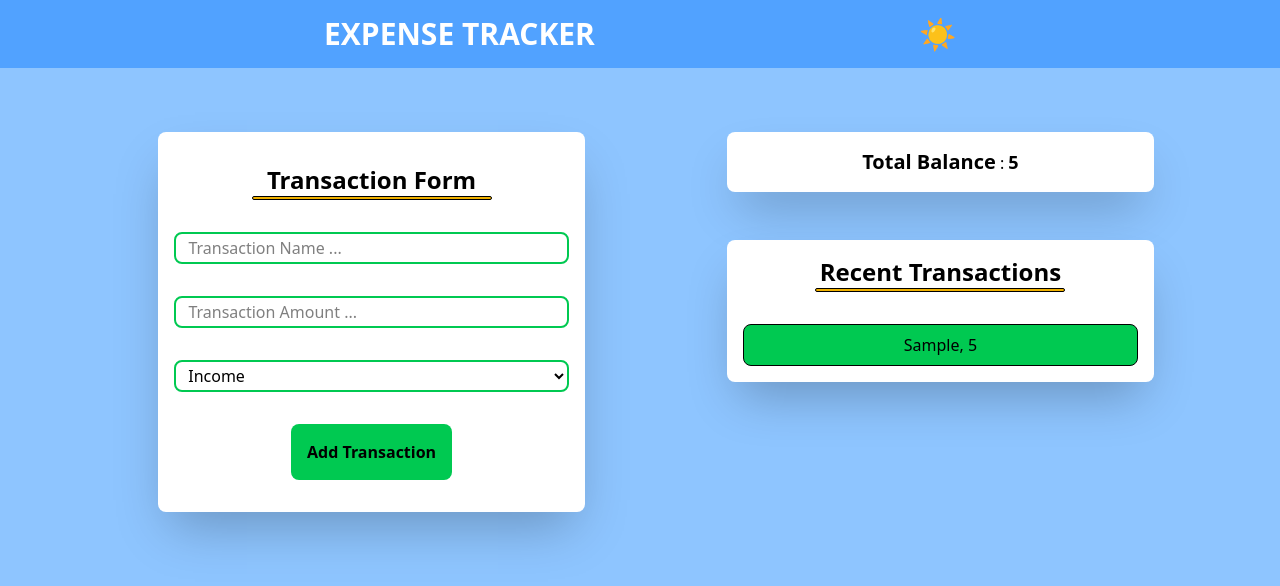
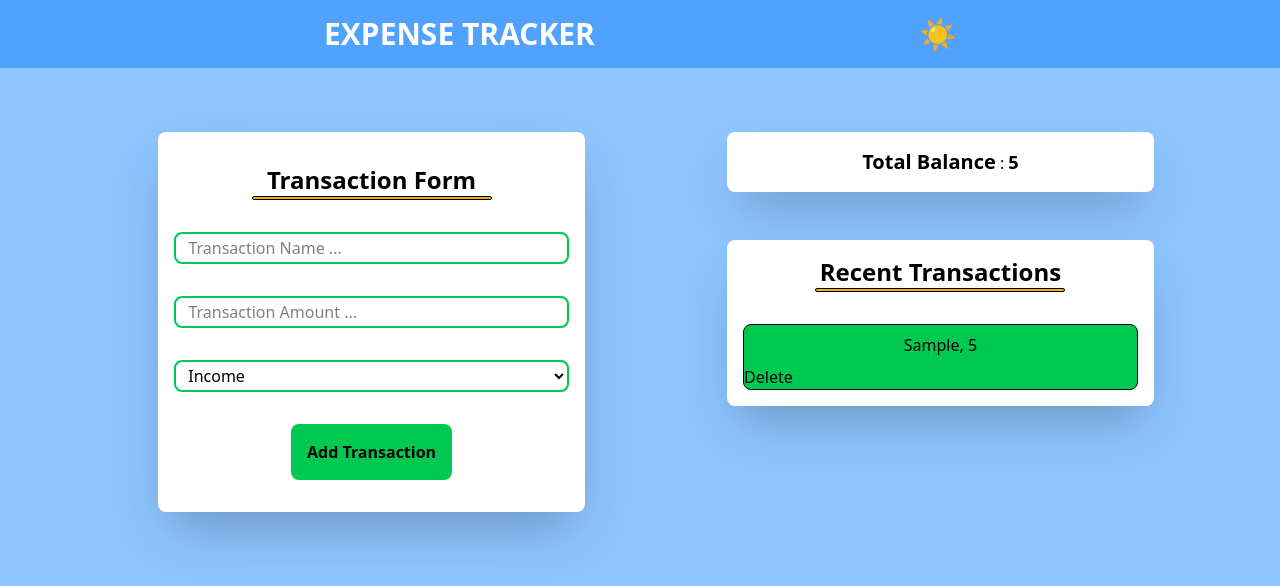
Before and after one commit to Dev-Garg-1/Expense-tracker, a React (Vite) app: page / in a window 1280 px wide. Both pictures are taken after typing "Sample", "5" into the empty fields and a click on the button "Add Transaction". Shown: the top 586 px of the page. Built offline with nearby package versions, Linux system fonts and the light colour scheme.

Commit message:
delete functionality added

```diff
--- a/package.json
+++ b/package.json
@@ -13,7 +13,8 @@
     "@tailwindcss/vite": "^4.1.3",
     "react": "^19.0.0",
     "react-dom": "^19.0.0",
-    "tailwindcss": "^4.1.3"
+    "tailwindcss": "^4.1.3",
+    "uuid": "^11.1.0"
   },
   "devDependencies": {
     "@eslint/js": "^9.21.0",
--- a/src/App.jsx
+++ b/src/App.jsx
@@ -12,6 +12,10 @@ function App() {
 
   function addTransaction(transaction) {
     setTransactions([...transactions, transaction])
+  }
+
+  function deleteTransaction(id) {
+    setTransactions(transactions.filter(transaction => transaction.id !== id));
   }
 
   useEffect(() => {
@@ -45,7 +49,7 @@ function App() {
         <Header />
         <div className='flex justify-evenly flex-wrap'>
           <TransactionForm onAddTransaction={addTransaction} />
-          <TransactionList transactions={transactions} />
+          <TransactionList transactions={transactions} ondeleteTransaction={deleteTransaction}/>
         </div>
       </div>
     </ThemeProvider>
--- a/src/components/TransactionForm.jsx
+++ b/src/components/TransactionForm.jsx
@@ -1,4 +1,5 @@
 import React, { useState } from 'react'
+import {v4 as uuidv4} from 'uuid';
 
 function TransactionForm({ onAddTransaction }) {
 
@@ -13,6 +14,7 @@ function TransactionForm({ onAddTransaction }) {
             name: transactionName,
             amount: parseFloat(transactionAmount),
             type: transactionType,
+            id: uuidv4(),
         }
 
         if(!transactionName || !transactionAmount) {
@@ -70,7 +72,7 @@ function TransactionForm({ onAddTransaction }) {
 
                 <div className='flex justify-center'>
                     <button
-                    className='bg-green-500 rounded-lg p-4 mt-8 items-center cursor-pointer hover:bg-green-400 font-semibold mb-4'
+                    className='bg-green-500 rounded-lg p-4 mt-8 items-center cursor-pointer hover:bg-green-400 font-semibold mb-4 transition hover:-translate-y-1 duration-200 hover:scale-110'
                     >
                         Add Transaction
                     </button>
--- a/src/components/TransactionList.jsx
+++ b/src/components/TransactionList.jsx
@@ -1,7 +1,7 @@
 import React from 'react'
 import Summary from './Summary'
 
-function TransactionList({transactions}) {
+function TransactionList({transactions, ondeleteTransaction}) {
     return (
         <div className='md:w-1/3 mt-12 w-[70%]'>
 
@@ -25,6 +25,12 @@ function TransactionList({transactions}) {
                         {transactions.map((tx, index) => (
                             <div className={`border-1 rounded-lg mt-4 ${tx.type === 'income' ? 'bg-green-500' : 'bg-red-500'}`} key={index}>
                                 <div className="text-center w-full p-2 overflow-hidden text-ellipsis">{tx.name}, {tx.amount}</div>
+                                <button
+                                    className='cursor-pointer'
+                                    onClick={() => ondeleteTransaction(tx.id)}
+                                >
+                                    Delete
+                                </button>
                             </div>
                         ))}
                 </div>
```
Also changed, not shown: 1 other file (tests, documents, lock files or other folders).
